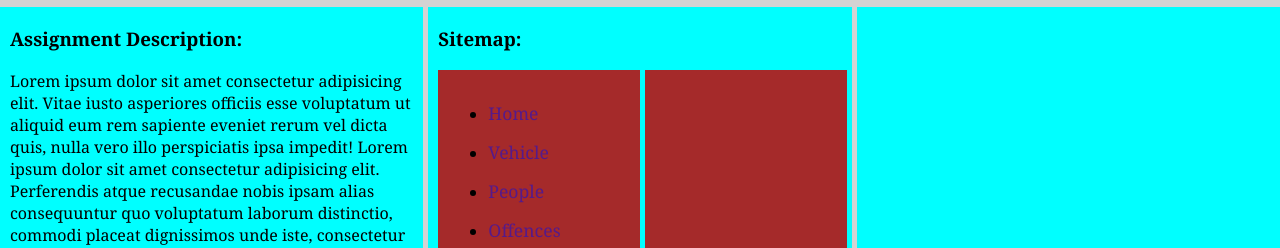
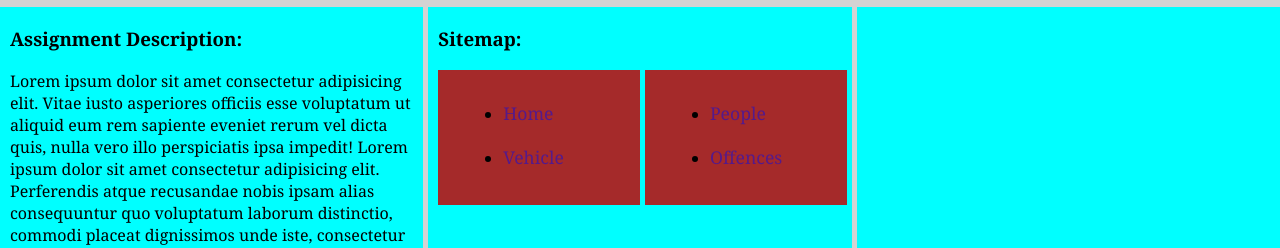
Before and after one commit to Extremedose/COMP1004CW2, a plain HTML site: page index.html in a window 1280 px wide. Shown: the part 552-800 px from the top of the page. Drawn offline with Linux system fonts and the light colour scheme.

Commit message:
Coursework files

```diff
--- a/index.html
+++ b/index.html
@@ -43,16 +43,17 @@
                 <h3>Sitemap:</h3>
                 <div class="sub-main-footer-split">
                     <div>
-                        <p>
                         <ul class="sub-main-footer-split-sitemap-unorderedlist">
                             <li><a href="">Home</a></li>
                             <li><a href="">Vehicle</a></li>
+                        </ul>
+                    </div>
+                    <div>
+                        <ul class="sub-main-footer-split-sitemap-unorderedlist">
                             <li><a href="">People</a></li>
                             <li><a href="">Offences</a></li>
                         </ul>
-                        </p>
                     </div>
-                    <div></div>
                 </div>
             </div>
             <div></div>
--- a/style.css
+++ b/style.css
@@ -88,8 +88,12 @@ footer{
     background-color: brown;
     padding: 0 5px 20px 10px;
 }
+.sub-main-footer-split-sitemap-unorderedlist{
+    margin-left: 15px;
+}
 .sub-main-footer-split-sitemap-unorderedlist>li{
     padding-top: 15px;
+    margin-top: 5px;
 }
 .sub-main-footer-split-sitemap-unorderedlist>li>a{
     font-size: 1.1em;
```
Lines whose indentation alone changed are shown as unchanged.
